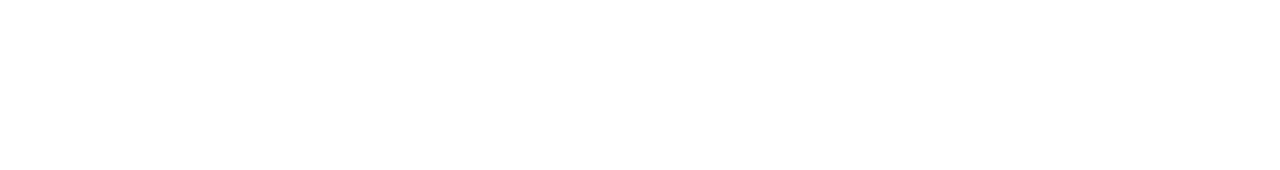
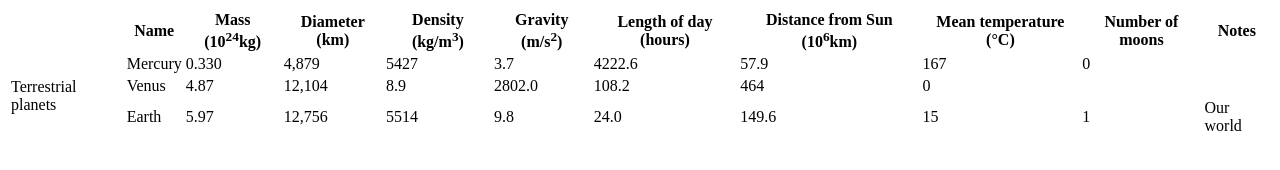
Before and after one commit to nyebeewells/INFT-1206-06, a plain HTML site: page Assignment 2/Assignment 2- web development-Rozalyn Nye Wells(1).html in a window 1280 px wide. Drawn offline with Linux system fonts and the light colour scheme.

Commit message:
Update Assignment 1

```diff
--- a/Assignment 2/Assignment 2- web development-Rozalyn Nye Wells(1).html
+++ b/Assignment 2/Assignment 2- web development-Rozalyn Nye Wells(1).html
@@ -10,3 +10,54 @@ Date: May 27 2024
 <meta charset="UTF-8">
 <meta name="viewport" content="width=device-width, initial-scale=1.0">
 <title>assignment 2</title>
+
+<table>
+    <tr>
+        <th colspan="2"></th> <th>Name</th> <th>Mass (10<sup>24</sup>kg)</th>
+        <th>Diameter (km)</th> <th>Density (kg/m<sup>3</sup>)</th> <th>Gravity (m/s<sup>2</sup>)</th>
+        <th>Length of day (hours)</th> <th>Distance from Sun (10<sup>6</sup>km)</th><th>Mean temperature (°C)</th>
+        <th>Number of moons</th><th>Notes</th>
+    </tr>
+    <tr>
+        <td colspan="2" rowspan="4">Terrestrial planets</td><td>Mercury</td><td>0.330</td>
+        <td>4,879</td><td>5427</td><td>3.7</td>
+        <td>4222.6</td><td>57.9</td><td>167</td>
+        <td>0</td>
+    </tr>
+    <tr>
+        <td>Venus</td><td>4.87</td><td>12,104</td>
+        <td>8.9</td><td>2802.0</td><td>108.2</td>
+        <td>464</td><td>0</td><td></td>
+    </tr>
+    <tr>
+        <td>Earth</td><td>5.97</td><td>12,756</td>
+        <td>5514</td><td>9.8</td><td>24.0</td>
+        <td>149.6</td><td>15</td><td>1</td>
+        <td>Our world</td>
+    </tr>
+    <tr>
+
+    </tr>
+    <tr>
+
+    </tr>
+    <tr>
+
+    </tr>
+    <tr>
+
+    </tr>
+    <tr>
+
+    </tr>
+    <tr>
+
+    </tr>
+
+
+
+
+
+
+
+</table>
```
